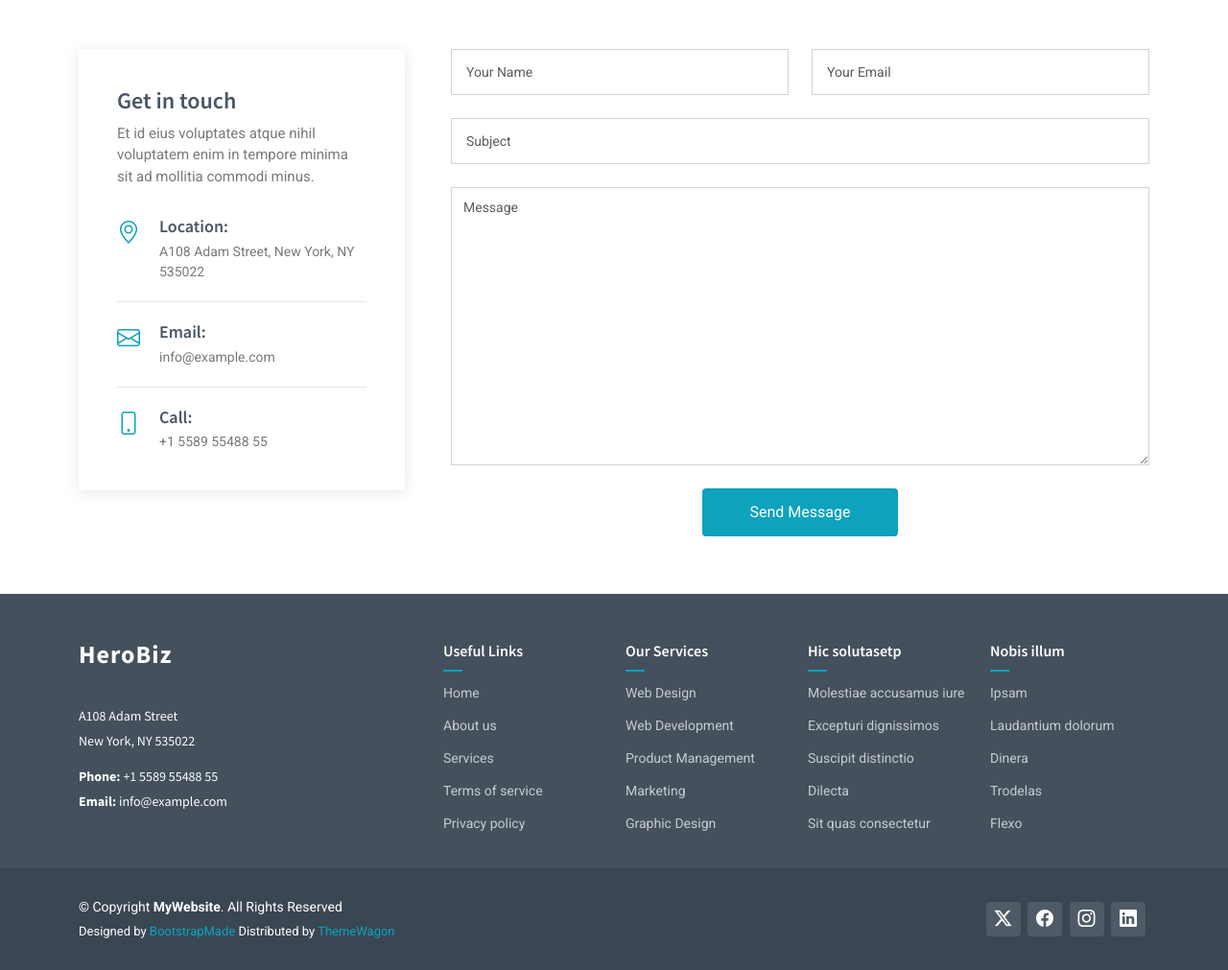
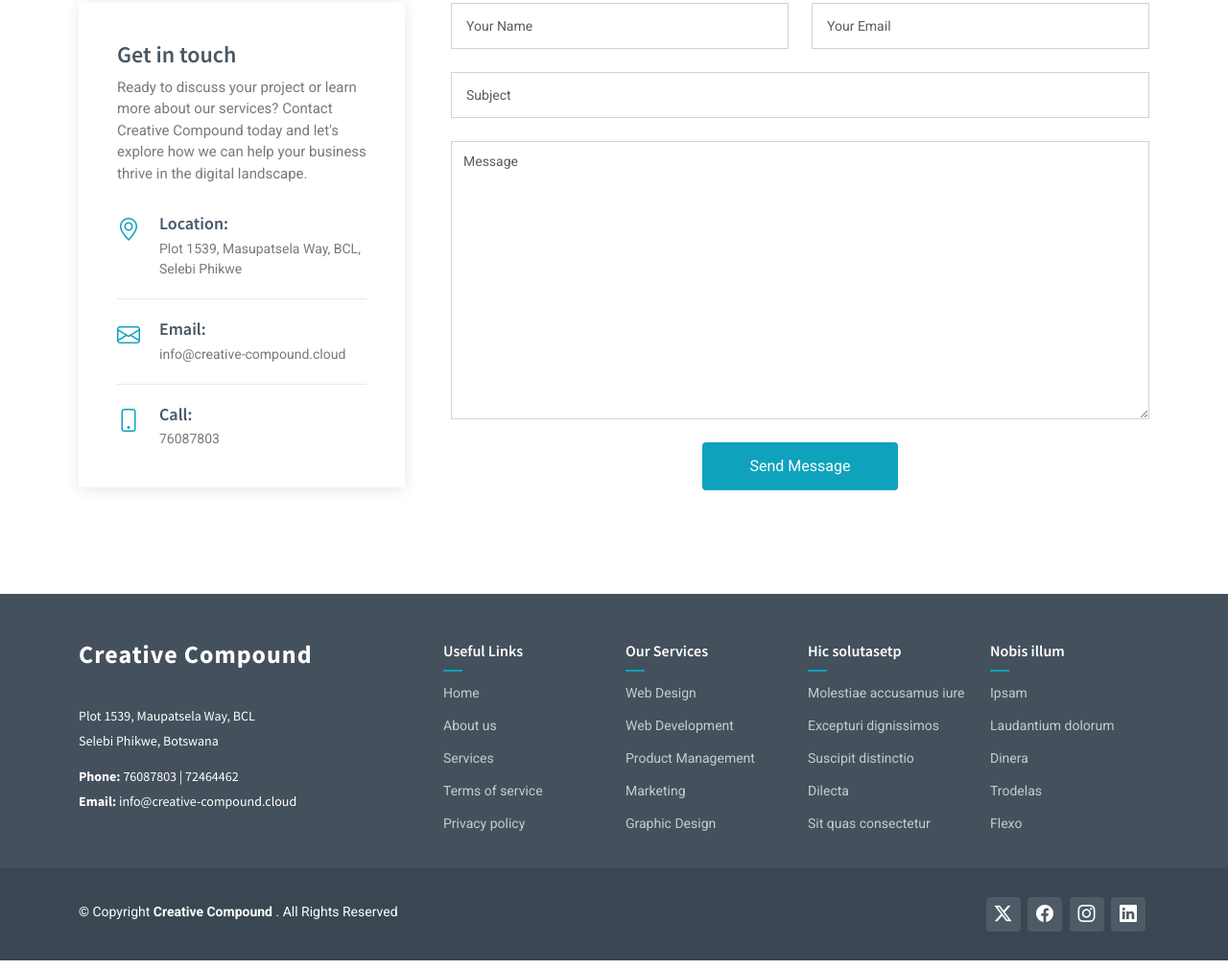
Before and after one commit to merlyn-arpista/creativewebsite.github.io, a plain HTML site: page index.html in a window 1280 px wide. Shown: the part 10146-11157 px from the top of the page at 96% size. Drawn offline with Linux system fonts and the light colour scheme.

Commit message:
Update index.html

```diff
--- a/index.html
+++ b/index.html
@@ -1259,12 +1259,11 @@
       <!-- Section Title -->
       <div class="container section-title" data-aos="fade-up">
         <h2>Contact</h2>
-        <p>Necessitatibus eius consequatur ex aliquid fuga eum quidem sint consectetur velit</p>
+        <p>Get in touch with our team to discuss your IT solutions needs or learn more about our services</p>
       </div><!-- End Section Title -->
 
       <div class="mb-5">
-        <iframe style="width: 100%; height: 400px;" src="https://www.google.com/maps/embed?pb=!1m14!1m8!1m3!1d12097.433213460943!2d-74.0062269!3d40.7101282!3m2!1i1024!2i768!4f13.1!3m3!1m2!1s0x0%3A0xb89d1fe6bc499443!2sDowntown+Conference+Center!5e0!3m2!1smk!2sbg!4v1539943755621" frameborder="0" allowfullscreen=""></iframe>
-      </div><!-- End Google Maps -->
+        <iframe style="width: 100%; height: 400px;" src="https://www.google.com/maps/embed?pb=!1m18!1m12!1m3!1d3720.123456789012!2d27.987654321!3d-21.987654321!3m2!1i1024!2i768!4f13.1!3m3!1m2!1s0x0%3A0x0!2zMjHCsDU5JzE1LjYiUyAyN8KwNTknMTUuNiJF!5e0!3m2!1sen!2sbw!4v1234567890123!5m2!1sen!2sbw" frameborder="0" allowfullscreen=""></iframe>
 
       <div class="container" data-aos="fade">
 
@@ -1274,13 +1273,13 @@
 
             <div class="info">
               <h3>Get in touch</h3>
-              <p>Et id eius voluptates atque nihil voluptatem enim in tempore minima sit ad mollitia commodi minus.</p>
+<p>Ready to discuss your project or learn more about our services? Contact Creative Compound today and let's explore how we can help your business thrive in the digital landscape.</p>
 
               <div class="info-item d-flex">
                 <i class="bi bi-geo-alt flex-shrink-0"></i>
                 <div>
                   <h4>Location:</h4>
-                  <p>A108 Adam Street, New York, NY 535022</p>
+                  <p>Plot 1539, Masupatsela Way, BCL, Selebi Phikwe</p>
                 </div>
               </div><!-- End Info Item -->
 
@@ -1288,7 +1287,7 @@
                 <i class="bi bi-envelope flex-shrink-0"></i>
                 <div>
                   <h4>Email:</h4>
-                  <p>info@example.com</p>
+                  <p>info@creative-compound.cloud</p>
                 </div>
               </div><!-- End Info Item -->
 
@@ -1296,7 +1295,7 @@
                 <i class="bi bi-phone flex-shrink-0"></i>
                 <div>
                   <h4>Call:</h4>
-                  <p>+1 5589 55488 55</p>
+                  <p>76087803</p>
                 </div>
               </div><!-- End Info Item -->
 
@@ -1344,13 +1343,13 @@
         <div class="row gy-4">
           <div class="col-lg-4 col-md-6 footer-about">
             <a href="index.html" class="logo d-flex align-items-center">
-              <span class="sitename">HeroBiz</span>
+              <span class="sitename">Creative Compound</span>
             </a>
             <div class="footer-contact pt-3">
-              <p>A108 Adam Street</p>
-              <p>New York, NY 535022</p>
-              <p class="mt-3"><strong>Phone:</strong> <span>+1 5589 55488 55</span></p>
-              <p><strong>Email:</strong> <span>info@example.com</span></p>
+              <p>Plot 1539, Maupatsela Way, BCL</p>
+              <p>Selebi Phikwe, Botswana</p>
+              <p class="mt-3"><strong>Phone:</strong> <span>76087803 | 72464462</span></p>
+              <p><strong>Email:</strong> <span>info@creative-compound.cloud</span></p>
             </div>
           </div>
 
@@ -1407,14 +1406,14 @@
 
         <div class="d-flex flex-column align-items-center align-items-lg-start">
           <div>
-            © Copyright <strong><span>MyWebsite</span></strong>. All Rights Reserved
+            © Copyright <strong><span> Creative Compound </span></strong>. All Rights Reserved
           </div>
           <div class="credits">
             <!-- All the links in the footer should remain intact. -->
             <!-- You can delete the links only if you purchased the pro version. -->
             <!-- Licensing information: https://bootstrapmade.com/license/ -->
             <!-- Purchase the pro version with working PHP/AJAX contact form: https://bootstrapmade.com/herobiz-bootstrap-business-template/ -->
-            Designed by <a href="https://bootstrapmade.com/">BootstrapMade</a> Distributed by <a href="https://themewagon.com">ThemeWagon</a>
+           <!-- Designed by <a href="https://bootstrapmade.com/">BootstrapMade</a> Distributed by <a href="https://themewagon.com">ThemeWagon</a> -->
           </div>
         </div>
 
```
